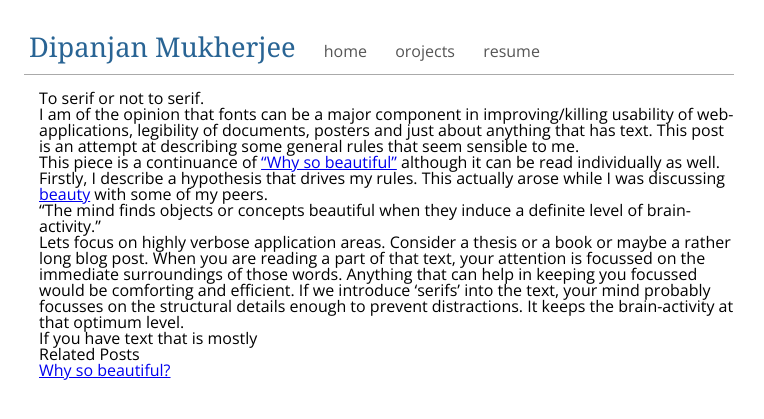
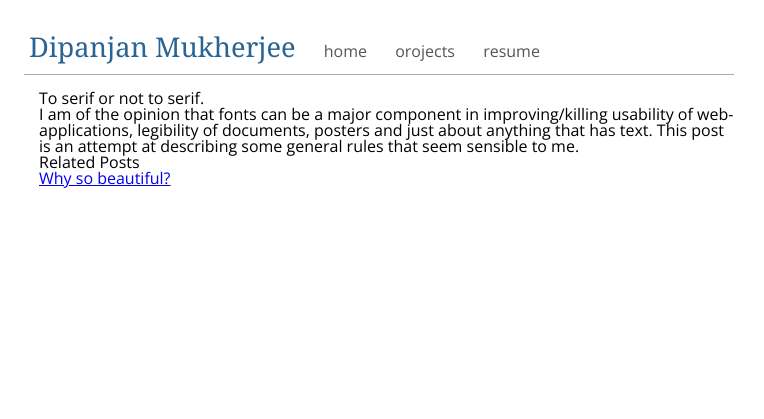
Before and after one commit to dmukhg/dotfiles, a Jekyll site: the page built from _posts/2012-01-17-fonts-what-are-they-good-for.markdown, in a window 1280 px wide. Shown: the top 419 px of the page, without its empty margins (261-1025 px from the left). Built offline with Jekyll 4.4.1, drawn with Linux system fonts in a browser that asks for light colours; Markdown is read by kramdown in place of the engine named in the settings.

Commit message:
some more
Signed-off-by: Dipanjan Mukherjee <dipanjan.mu@gmail.com>

```diff
--- a/_posts/2012-01-17-fonts-what-are-they-good-for.markdown
+++ b/_posts/2012-01-17-fonts-what-are-they-good-for.markdown
@@ -6,15 +6,3 @@ title: To serif or not to serif.
 ###{{ page.title }}
 
 I am of the opinion that fonts can be a major component in improving/killing usability of web-applications, legibility of documents, posters and just about anything that has text. This post is an attempt at describing some general rules that seem sensible to me.
-
-This piece is a continuance of ["Why so beautiful"][1] although it can be read individually as well.
-
-Firstly, I describe a hypothesis that drives my rules.  This actually arose while I was discussing [beauty][1] with some of my peers.
-
-_"The mind finds objects or concepts beautiful when they induce a definite level of brain-activity."_
-
-Lets focus on highly verbose application areas.  Consider a thesis or a book or maybe a rather long blog post.  When you are reading a part of that text, your attention is focussed on the immediate surroundings of those words.  Anything that can help in keeping you focussed would be comforting and efficient.  If we introduce 'serifs' into the text, your mind probably focusses on the structural details enough to prevent distractions.  It keeps the brain-activity at _that_ optimum level.
-
-If you have text that is mostly
-
-[1]: /archive/7.html
```
